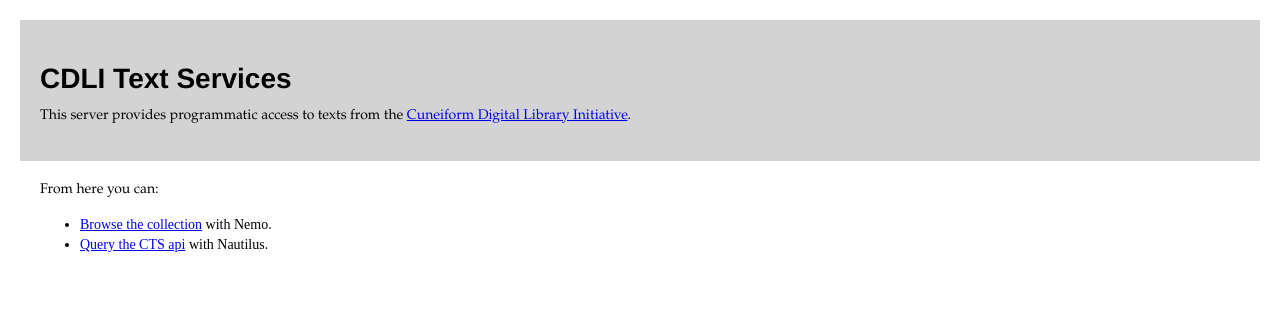
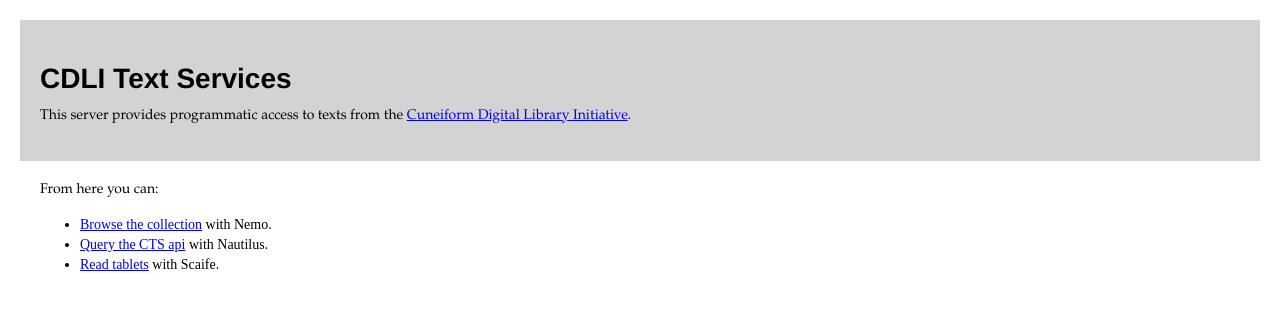
Before and after one commit to cdli-gh/cdli-cts-server, a Flask app: template templates/index.html in a window 1280 px wide. Shown: the top 310 px of the page. Run offline with Flask 2, Linux system fonts and the light colour scheme; the template is opened without the code that fills it, so the values that code supplies are empty; parts of the project's set-up code (start-up, migrations or seed data) failed here and were passed over.

Commit message:
Add a link to /sciafe/ if it's available.
On the test server, we have a viewer webapp available on this
path, and it's helpful to link to it from the landing page since
it's the most accessible interface.

However, it's as separate repos and not available by default.
To deal with this, ping it at template render time and add
the link only if it's resolving. This is kind of a terrible
hack in that it doubles traffic, but will do for now.

```diff
--- a/main.py
+++ b/main.py
@@ -5,6 +5,7 @@
 '''
 
 import os
+import requests
 
 import flask
 from flask_nemo import Nemo
@@ -41,7 +42,8 @@
     whole domain.'''
     return flask.render_template('index.html',
                                  nemo=nemo.prefix,
-                                 nautilus=nautilus.prefix)
+                                 nautilus=nautilus.prefix,
+                                 requests=requests)
 
 
 if __name__ == '__main__':
--- a/templates/index.html
+++ b/templates/index.html
@@ -43,6 +43,10 @@
       <li><a href={{nemo}}/>Browse the collection</a> with Nemo.</li>
       <li><a href={{nautilus}}/cts?request=GetCapabilities>Query
           the CTS api</a> with Nautilus.</li>
+      {% if requests.head(request.url + 'scaife/',
+              allow_redirects=True).status_code == requests.codes.ok %}
+      <li><a href=/scaife/>Read tablets</a> with Scaife.</li>
+      {% endif %}
     </ul>
     </p>
     </nav>
```
